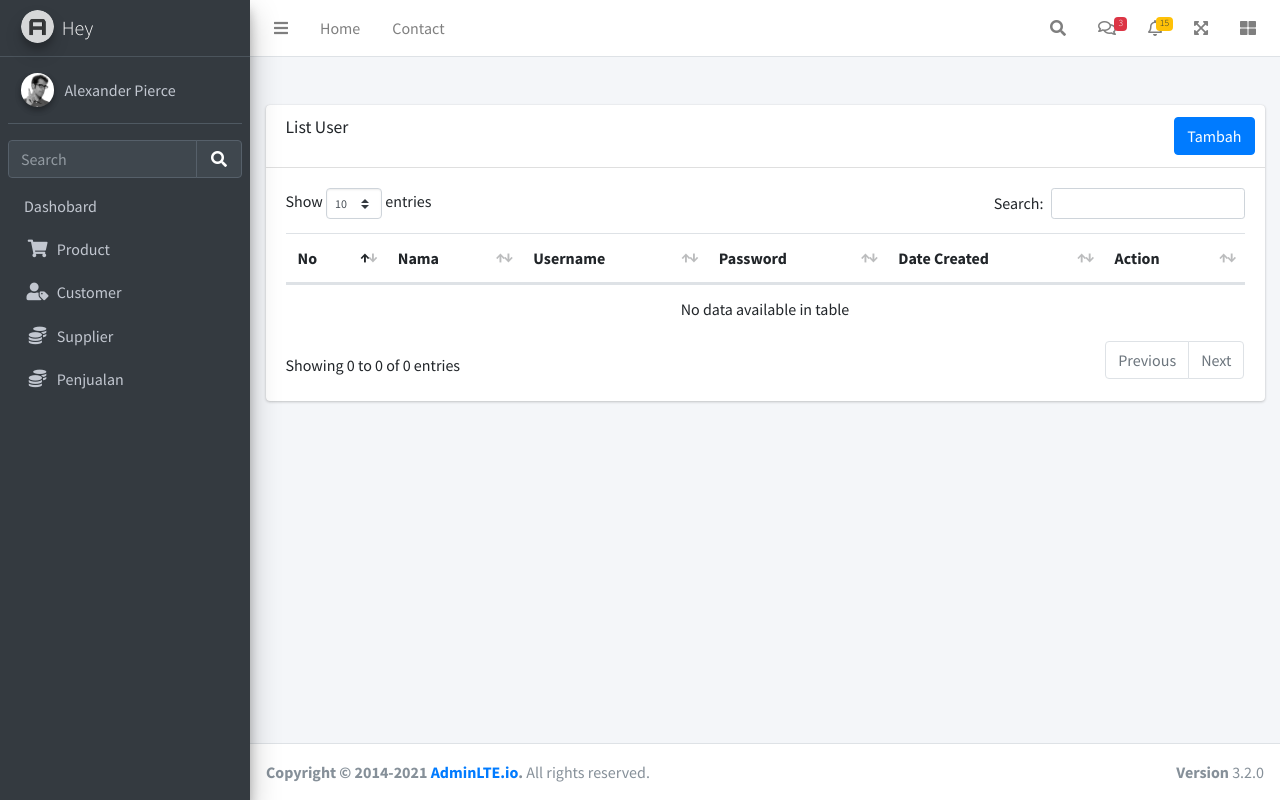
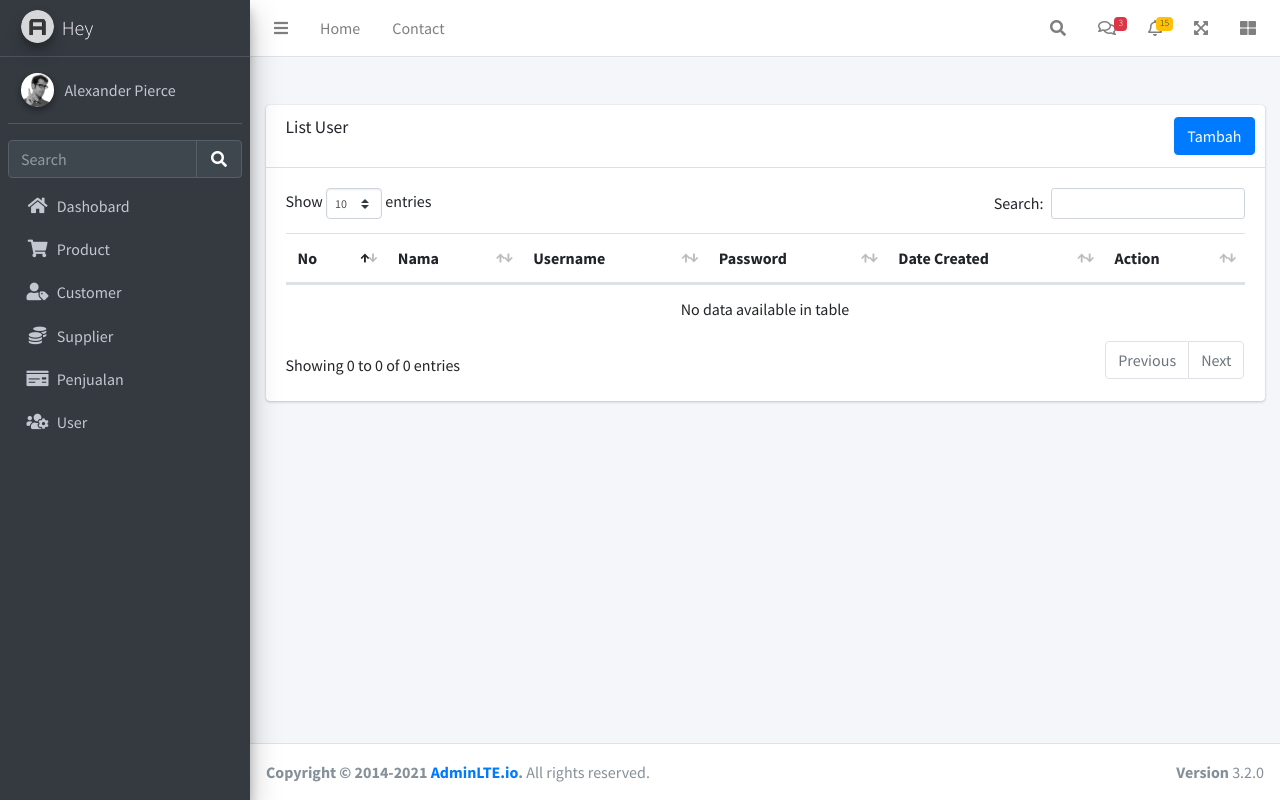
Before and after one commit to Noctilucy/doc, a CodeIgniter app: page /doc/user in a window 1280 px wide. Run offline with CodeIgniter, Linux system fonts and the light colour scheme; data that the repository does not hold is empty; some libraries are stand-ins or nearby versions.

Commit message:
edit navbar

```diff
--- a/application/config/database.php
+++ b/application/config/database.php
@@ -76,7 +76,7 @@ $query_builder = TRUE;
 $db['default'] = array(
 	'dsn'	=> '',
 	'hostname' => 'localhost',
-	'username' => 'root',
+	'username' => 'root1',
 	'password' => '',
 	'database' => 'doc',
 	'dbdriver' => 'mysqli',
--- a/application/controllers/user.php
+++ b/application/controllers/user.php
@@ -26,7 +26,7 @@ class user extends CI_Controller {
         $nama_user = $this->input->post('nama_user');
         $username = $this->input->post('username');
         $password = $this->input->post('password');
-        $date_created = $this->input->post('date_created');
+        $date_created = date('Y-m-d H:i:s');
 
         // Perform database insertion
         $data_input = array(
--- a/application/views/header.php
+++ b/application/views/header.php
@@ -205,7 +205,7 @@
 
           <li class="nav-item">
             <a href="<?= base_url('dashboard')?>" class="nav-link">
-            <i class="fa-regular fa-dinosaur fa-shake"></i>
+            <i class="nav-icon fas fa-home"></i>
               <p>
                 Dashobard
                 <!-- <span class="badge badge-info right">2</span> -->
@@ -245,9 +245,19 @@
 
           <li class="nav-item">
             <a href="<?= base_url('penjualan')?>" class="nav-link">
-              <i class="nav-icon fas fa-coins"></i>
+              <i class="nav-icon fas fa-money-check"></i>
               <p>
                 Penjualan
+                <!-- <span class="badge badge-info right">2</span> -->
+              </p>
+            </a>
+          </li>
+
+          <li class="nav-item">
+            <a href="<?= base_url('user')?>" class="nav-link">
+            <i class="nav-icon fas fa-users-cog"></i>
+              <p>
+                  User
                 <!-- <span class="badge badge-info right">2</span> -->
               </p>
             </a>
--- a/application/views/user/list.php
+++ b/application/views/user/list.php
@@ -75,10 +75,7 @@
                         <label>Password</label>
                         <input type = "password" class = "form-control" name="password" placeholder="Masukkan Password">
                     </div>
-                    <div class = "form-group">
-                        <label>Date</label>
-                        <input type = "date" class = "form-control" name="date_created">
-                    </div>
+
                 </div>
                 <div class="modal-footer justify-content-between">
                     <button type="button" class="btn btn-default" data-dismiss="modal">Close</button>
@@ -117,10 +114,6 @@
                     <div class = "form-group">
                         <label>Password</label>
                         <input type = "text" class = "form-control" name="password" id="password" placeholder="Masukkan Password">
-                    </div>
-                    <div class = "form-group">
-                        <label>Date</label>
-                        <input type = "date" class = "form-control" name="date_created" id="date_created">
                     </div>
 
                 </div>
```
